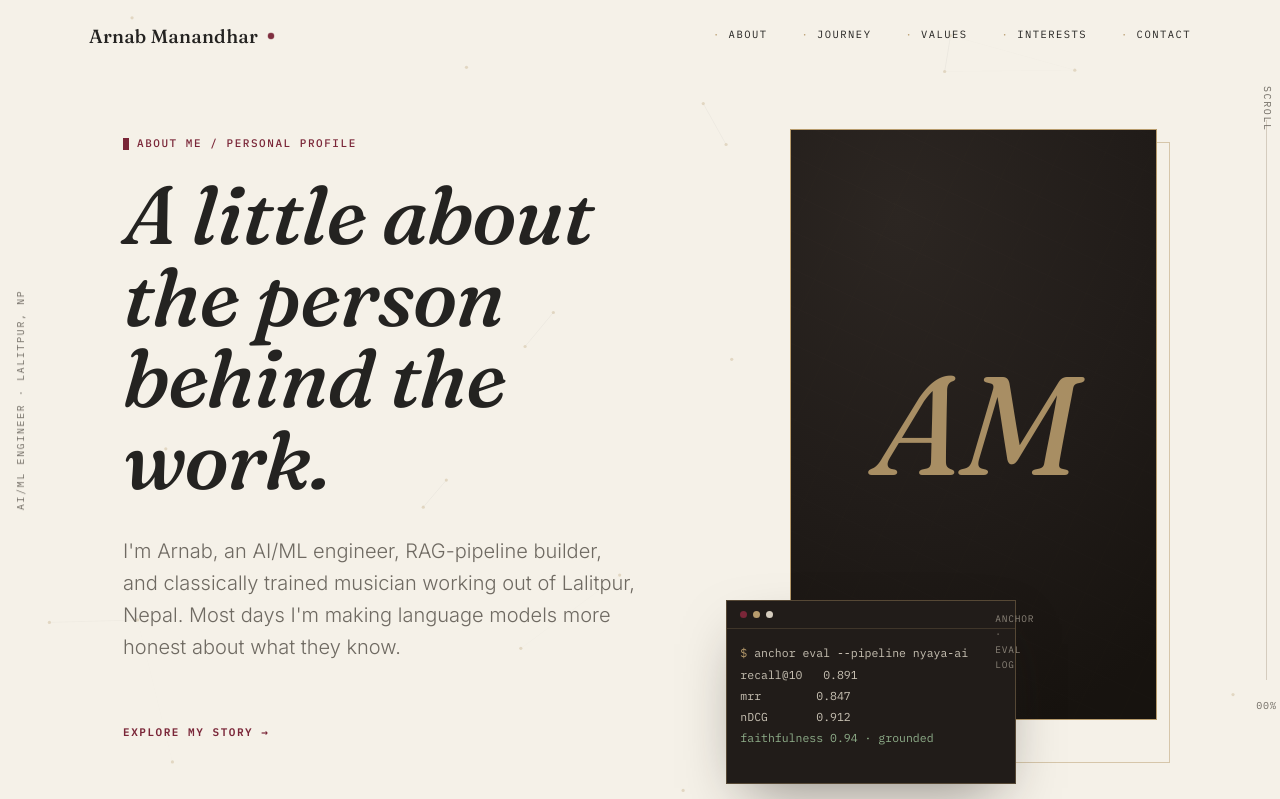
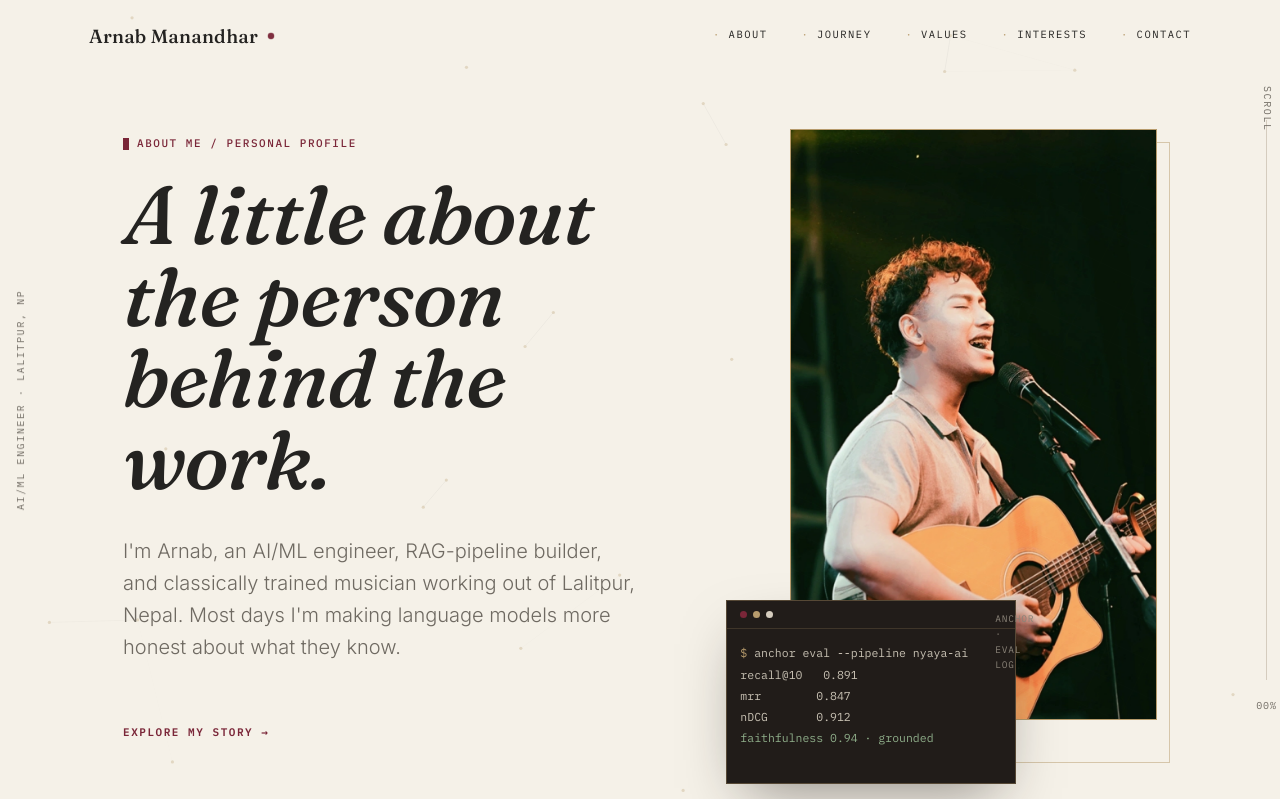
Before and after one commit to arnabmanandhar/portfolio, a plain HTML site: page index.html in a window 1280 px wide. Shown: the top 799 px of the page. Drawn offline with Linux system fonts and the light colour scheme.

Commit message:
Enhance portrait image styles and markup
Added styles for portrait images and updated HTML structure.

```diff
--- a/index.html
+++ b/index.html
@@ -237,6 +237,12 @@
     position:relative; aspect-ratio:1/1.612; width:100%;
     background:radial-gradient(120% 90% at 30% 15%, #2c2622 0%, var(--espresso) 55%, #17130f 100%);
     overflow:hidden; border:1px solid var(--champagne);
+  }
+  .portrait img{
+    width:100%;
+    height:100%;
+    object-fit:cover;
+    object-position:center;
   }
   .portrait::before{
     content:'';
@@ -602,8 +608,11 @@
       <a href="#who" class="cta">Explore my story <span class="arrow">→</span></a>
     </div>
     <div class="portrait-wrap reveal">
+      <!-- <div class="portrait">
+        <div class="portrait-mark">AM</div>
+      </div> -->
       <div class="portrait">
-        <div class="portrait-mark">AM</div>
+        <img src="dp.webp" alt="Arnab Manandhar">
       </div>
       <div class="portrait-frame-offset"></div>
       <div class="portrait-caption">Lalitpur, Nepal / 2026</div>
```
